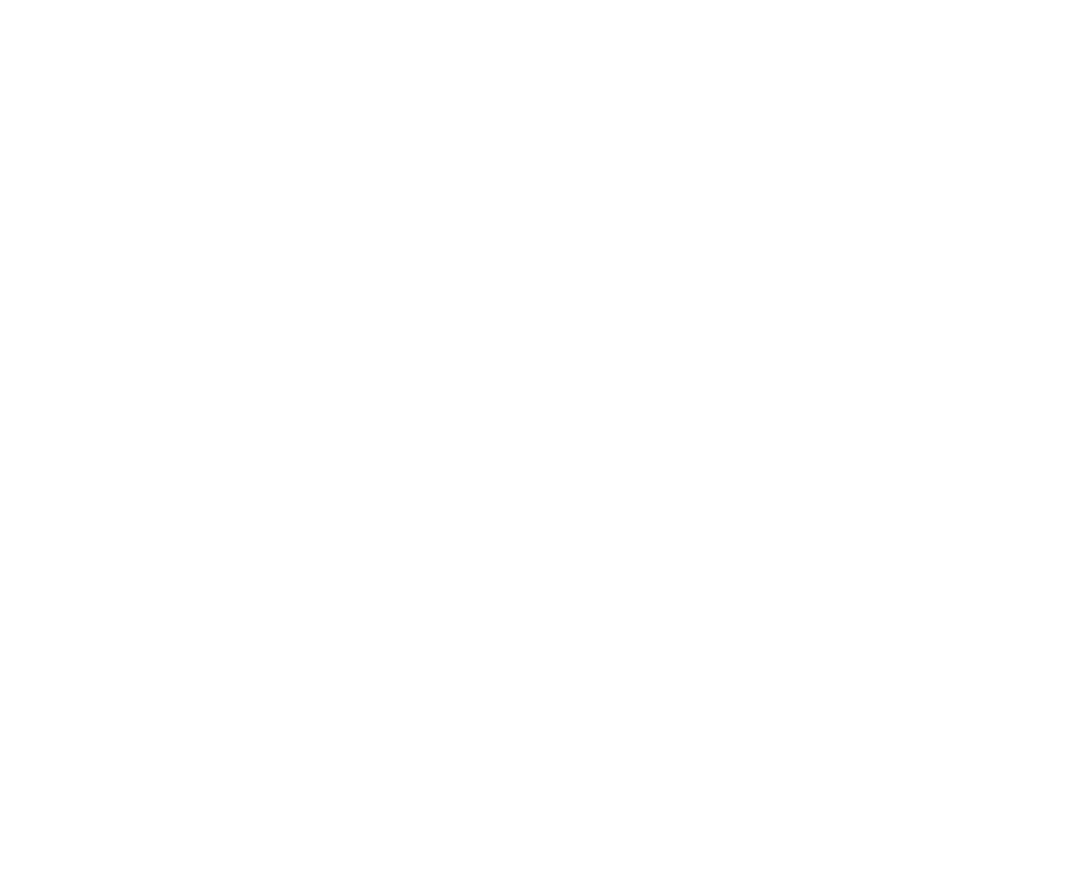
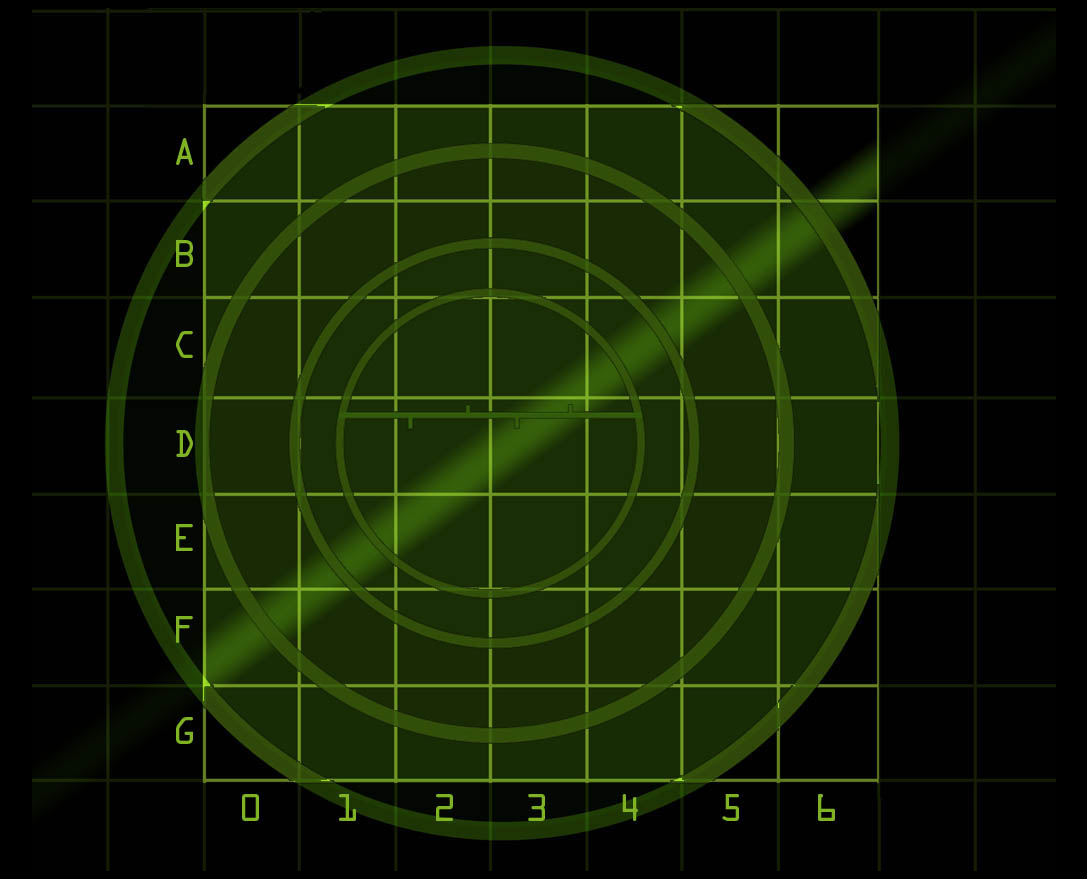
Before and after one commit to alokik98/Battleship, a plain HTML site: page index.html in a window 1280 px wide. Shown: the whole page, without its empty margins (96-1183 px from the left). Before the commit the page ends 800 px from the top, so only its background shows below. Drawn offline with Linux system fonts and the light colour scheme.

Commit message:
Added basic HTML and CSS

```diff
--- a/index.html
+++ b/index.html
@@ -4,9 +4,11 @@
     <meta charset="UTF-8">
     <meta http-equiv="X-UA-Compatible" content="IE=edge">
     <meta name="viewport" content="width=device-width, initial-scale=1.0">
+    <link rel="stylesheet" href="style.css">
     <title>Play Battleship Game</title>
 </head>
 <body>
-
+    <div id="board"></div>
+    <script src="battleship.js"></script>
 </body>
 </html>
--- /dev/null
+++ b/style.css
@@ -0,0 +1,11 @@
+body {
+  background-color: black;
+}
+
+div#board {
+  position: relative;
+  width: 1024px;
+  height: 863px;
+  margin: auto;
+  background: url("./board.jpg") no-repeat;
+}
```
